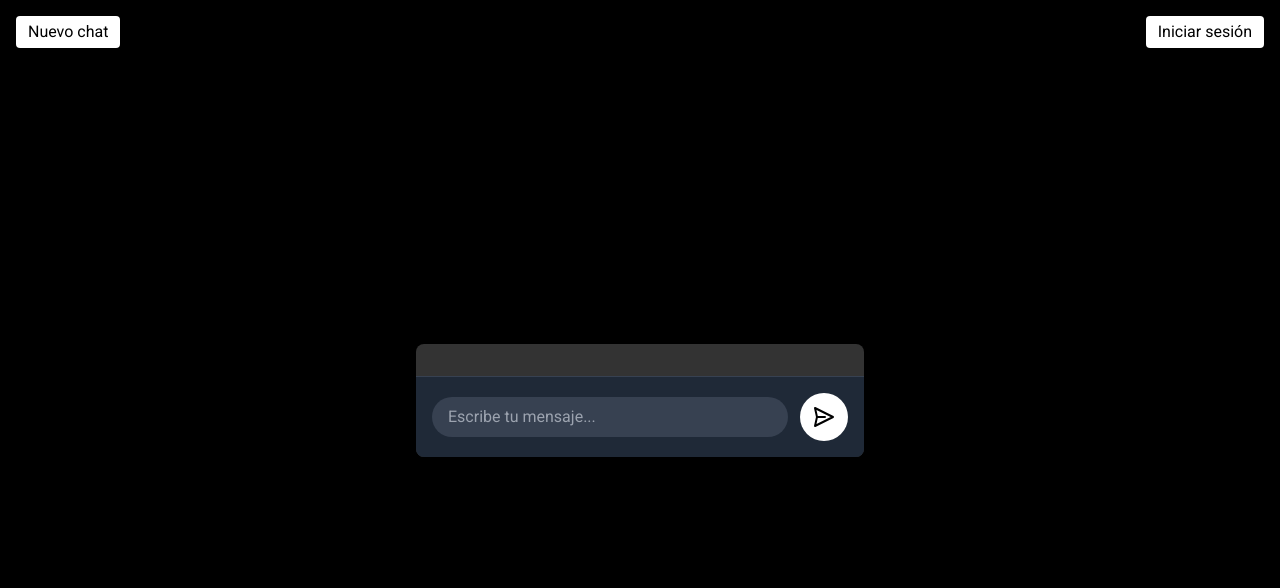
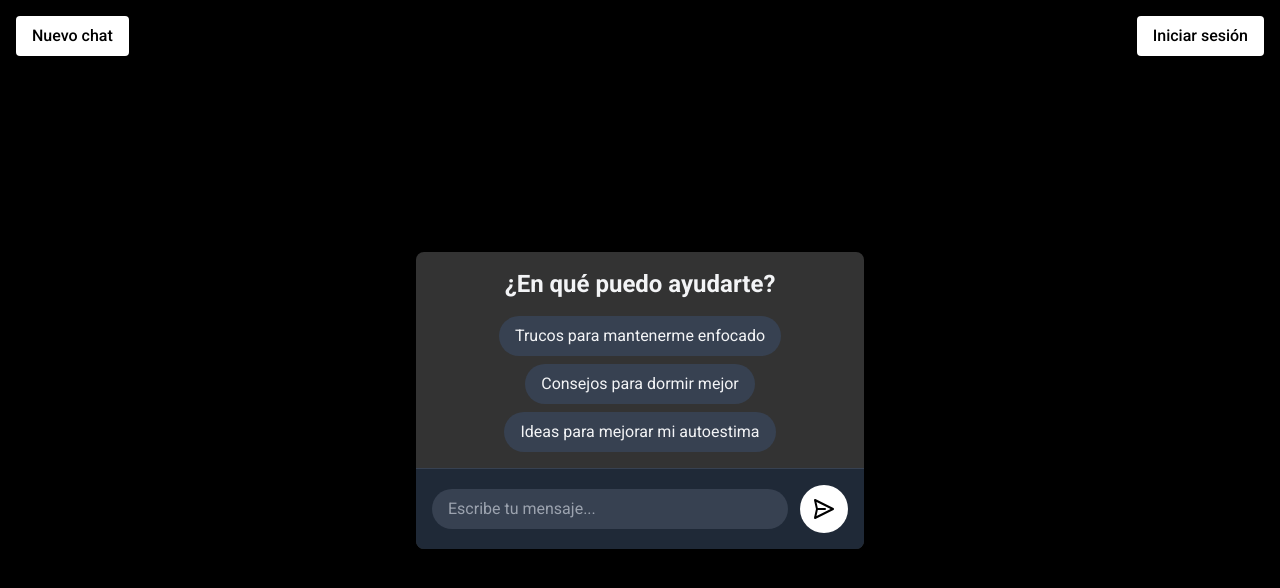
Before and after one commit to editorTK/chat-gato, a plain HTML site: page index.html in a window 1280 px wide. Drawn offline with nearby package versions, Linux system fonts and the light colour scheme.

Commit message:
Add intro screen with suggestions

```diff
--- a/chat.js
+++ b/chat.js
@@ -1,10 +1,13 @@
-import { chatMessages, messageInput, sendButton } from './ui.js';
+import { chatMessages, messageInput, sendButton, introScreen } from './ui.js';
 import { history, saveHistory } from './history.js';
 import { addMessageToUI } from './ui.js';
 
 export async function sendMessage() {
     const userMessage = messageInput.value.trim();
     if (userMessage === '') return;
+
+    introScreen.classList.add('hidden');
+    chatMessages.classList.remove('hidden');
 
     addMessageToUI(userMessage, 'user');
     messageInput.value = '';
--- a/index.html
+++ b/index.html
@@ -44,12 +44,17 @@
     </style>
 </head>
 <body class="bg-black text-gray-100 flex items-center justify-center min-h-screen">
-    <button id="new-chat" class="absolute top-4 left-4 bg-white text-black px-3 py-1 rounded">Nuevo chat</button>
-    <button id="login-button" class="absolute top-4 right-4 bg-white text-black px-3 py-1 rounded">Iniciar sesión</button>
+    <button id="new-chat" class="absolute top-4 left-4 bg-white text-black px-4 py-2 rounded shadow hover:bg-gray-200 font-medium">Nuevo chat</button>
+    <button id="login-button" class="absolute top-4 right-4 bg-white text-black px-4 py-2 rounded shadow hover:bg-gray-200 font-medium">Iniciar sesión</button>
 
     <div class="flex flex-col w-full max-w-md chat-container rounded-lg shadow-lg overflow-hidden h-[90vh]">
 
-        <div id="chat-messages" class="flex-1 p-4 overflow-y-auto chat-messages">
+        <div id="intro-screen" class="flex-1 flex-col items-center justify-center text-center p-4 hidden">
+            <h1 class="text-2xl font-bold mb-4">¿En qué puedo ayudarte?</h1>
+            <div id="suggestions" class="flex flex-wrap gap-2 justify-center"></div>
+        </div>
+
+        <div id="chat-messages" class="flex-1 p-4 overflow-y-auto chat-messages hidden">
         </div>
 
         <div class="bg-gray-800 p-4 flex items-center border-t border-gray-700">
--- a/main.js
+++ b/main.js
@@ -1,7 +1,52 @@
-import { chatMessages, messageInput, sendButton, newChatButton, loginButton, addMessageToUI } from './ui.js';
+import { chatMessages, messageInput, sendButton, newChatButton, loginButton, introScreen, suggestionsContainer, addMessageToUI } from './ui.js';
 import { history, loadHistory } from './history.js';
 import { sendMessage } from './chat.js';
 import { updateLoginState } from './auth.js';
+
+const suggestions = [
+    'Explica la ansiedad',
+    'Cómo manejar el estrés',
+    'Consejos para dormir mejor',
+    'Ideas para mejorar mi autoestima',
+    'Formas de motivarme cada día',
+    'Técnicas de respiración',
+    '¿Qué hacer cuando me siento triste?',
+    'Cómo organizar mi tiempo',
+    'Recomendaciones para leer sobre psicología',
+    'Ejercicios para la concentración',
+    'Maneras de cultivar la gratitud',
+    'Hábitos saludables para la mente',
+    'Cómo iniciar la meditación',
+    'Trucos para mantenerme enfocado',
+    'Cómo superar el miedo al fracaso'
+];
+
+function populateSuggestions() {
+    suggestionsContainer.innerHTML = '';
+    const shuffled = suggestions.sort(() => 0.5 - Math.random()).slice(0, 3);
+    for (const text of shuffled) {
+        const btn = document.createElement('button');
+        btn.textContent = text;
+        btn.className = 'bg-gray-700 text-gray-100 px-4 py-2 rounded-full hover:bg-gray-600 transition';
+        btn.addEventListener('click', () => {
+            messageInput.value = text;
+            hideIntro();
+            sendMessage();
+        });
+        suggestionsContainer.appendChild(btn);
+    }
+}
+
+function showIntro() {
+    introScreen.classList.remove('hidden');
+    chatMessages.classList.add('hidden');
+    populateSuggestions();
+}
+
+function hideIntro() {
+    introScreen.classList.add('hidden');
+    chatMessages.classList.remove('hidden');
+}
 
 sendButton.addEventListener('click', sendMessage);
 
@@ -22,6 +67,7 @@ newChatButton.addEventListener('click', async () => {
     history.push(...systemOnly);
     chatMessages.innerHTML = '';
     await puter.kv.del('chatHistory');
+    showIntro();
 });
 
 loginButton.addEventListener('click', async () => {
@@ -31,9 +77,14 @@ loginButton.addEventListener('click', async () => {
 
 document.addEventListener('DOMContentLoaded', async () => {
     await loadHistory();
-    for (const msg of history) {
-        if (msg.role === 'user') addMessageToUI(msg.content, 'user');
-        if (msg.role === 'assistant') addMessageToUI(msg.content, 'bot');
+    if (history.length > 1) {
+        hideIntro();
+        for (const msg of history) {
+            if (msg.role === 'user') addMessageToUI(msg.content, 'user');
+            if (msg.role === 'assistant') addMessageToUI(msg.content, 'bot');
+        }
+    } else {
+        showIntro();
     }
     updateLoginState();
 });
--- a/ui.js
+++ b/ui.js
@@ -3,6 +3,8 @@ export const messageInput = document.getElementById('message-input');
 export const sendButton = document.getElementById('send-button');
 export const newChatButton = document.getElementById('new-chat');
 export const loginButton = document.getElementById('login-button');
+export const introScreen = document.getElementById('intro-screen');
+export const suggestionsContainer = document.getElementById('suggestions');
 
 export function addMessageToUI(text, sender = 'user') {
     const messageDiv = document.createElement('div');
```
